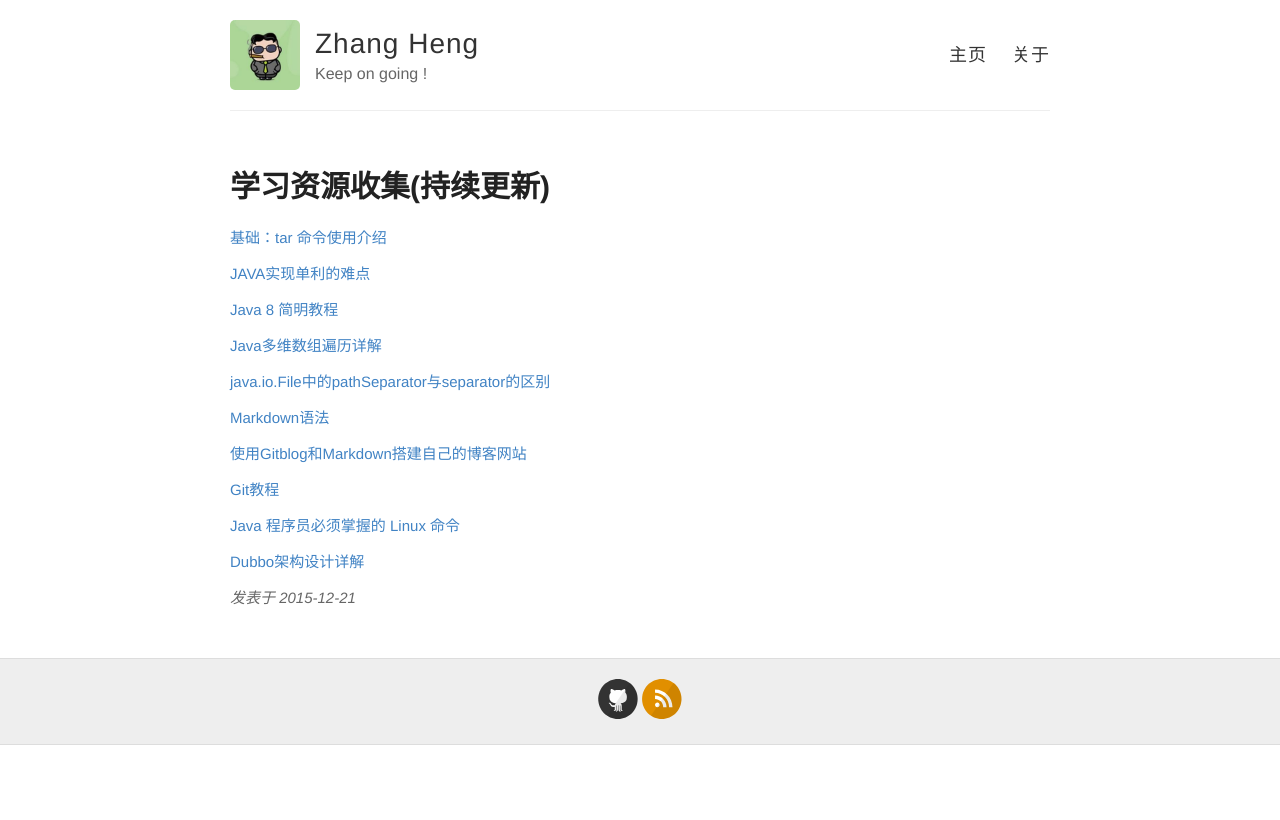
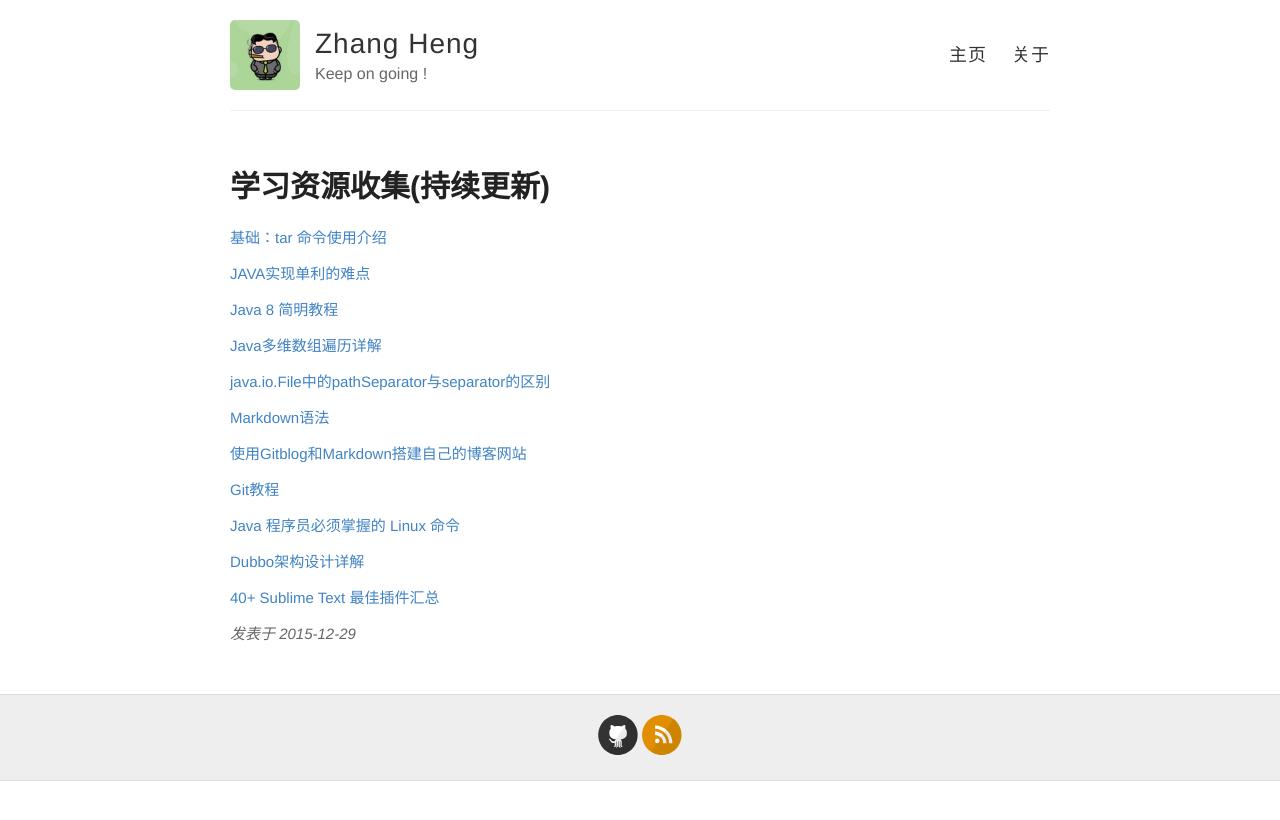
Before and after one commit to daniel163/daniel163.github.io, a Jekyll site: the page built from _posts/2015-12-29-information.md, in a window 1280 px wide. Shown: the top 820 px of the page. Built offline with Jekyll 4.4.1, drawn with Linux system fonts in a browser that asks for light colours; Markdown is read by kramdown in place of the engine named in the settings.

Commit message:
更新文章收藏

```diff
--- a/_posts/2015-12-21-information.md
+++ b/_posts/2015-12-29-information.md
@@ -39,3 +39,6 @@ title: 学习资源收集(持续更新)
 
 
 <p><a href="http://shiyanjun.cn/archives/325.html" target="_blank">Dubbo架构设计详解</a></p>
+
+
+<p><a href="http://www.codeceo.com/article/best-sublime-text-plugins.html" target="_blank">40+ Sublime Text 最佳插件汇总</a></p>
```
